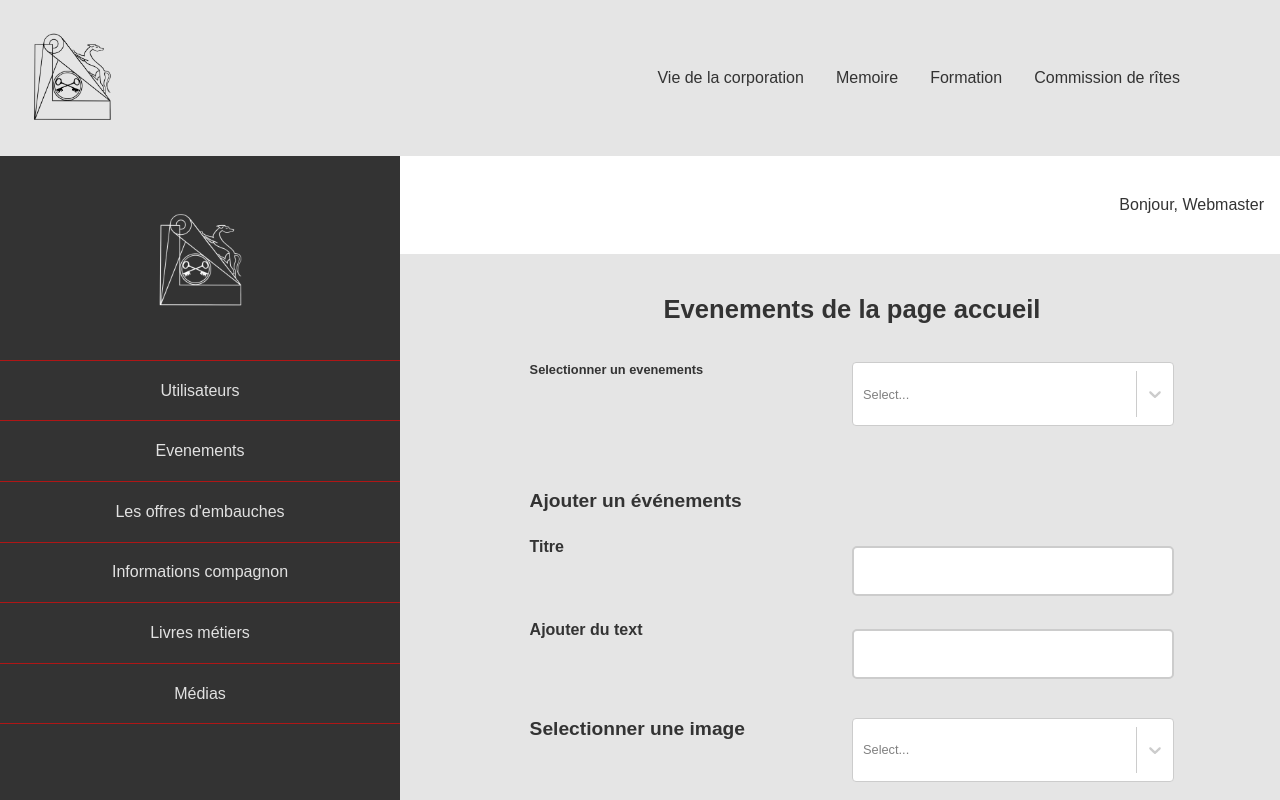
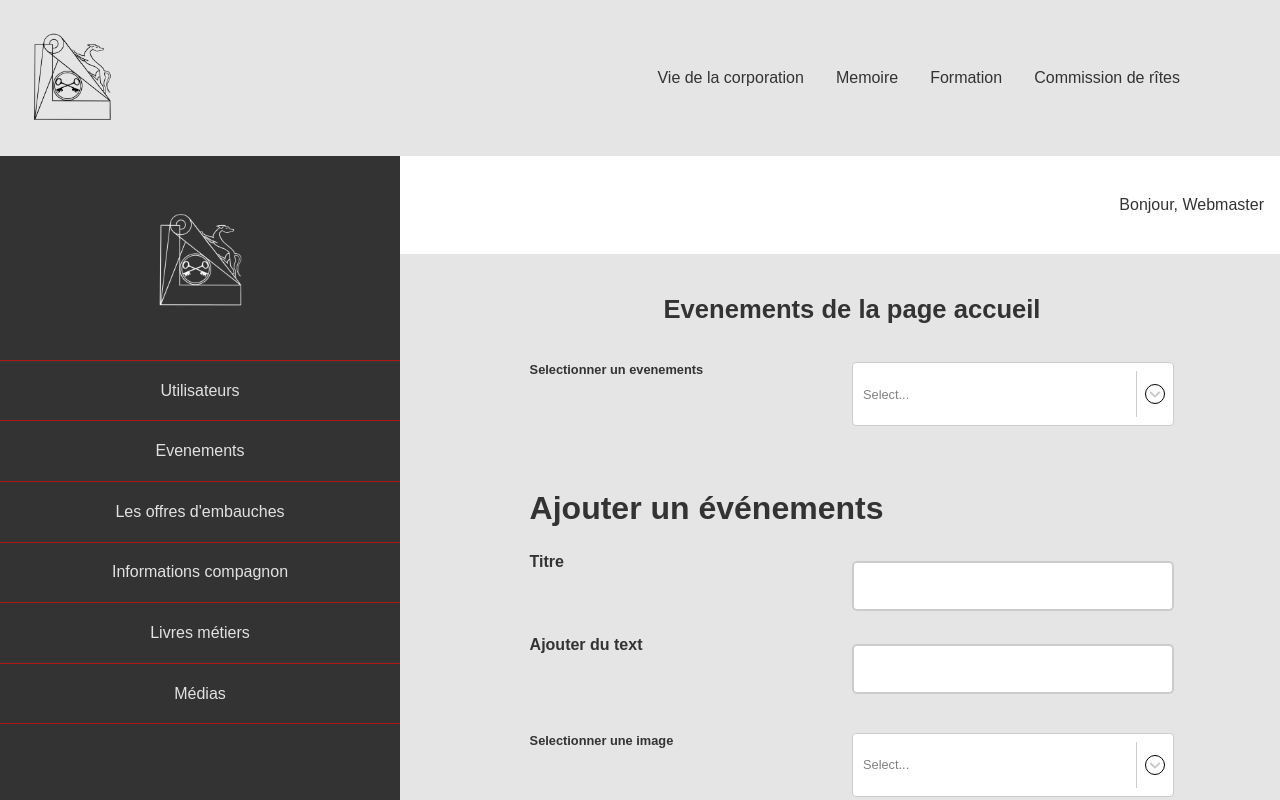
Before and after one commit to BrandonSev/csdd-front, a React (Create React App) app: page /Events-dashboard in a window 1280 px wide. Shown: the top 800 px of the page. Built offline with nearby package versions, Linux system fonts and the light colour scheme; no server answers; some icons are missing.

Commit message:
dernier modif csss

```diff
--- a/src/components/SitePages/EventsDashboard/EventsDashboard.css
+++ b/src/components/SitePages/EventsDashboard/EventsDashboard.css
@@ -87,10 +87,6 @@
     margin-top: 5vw;
   }
 
-  .events-Input h1 {
-    font-size: 1.5vw;
-  }
-
   .events-Input input {
     border-color: #ccc;
   }
@@ -120,4 +116,13 @@
   .button-name {
     font-size: 1vw;
   }
+
+  .css-tj5bde-Svg {
+    border: 1px solid black;
+    border-radius: 100%;
+  }
+
+  .css-tlfecz-indicatorContainer {
+    color: hsl(0deg 0% 0%);
+  }
 }
```
